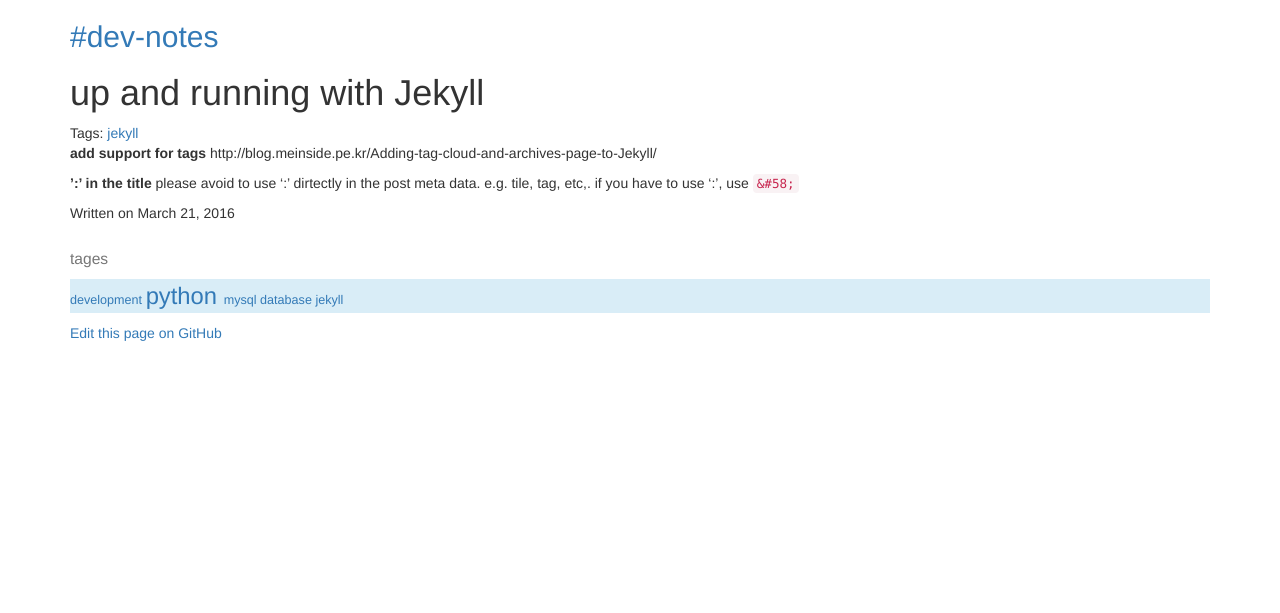
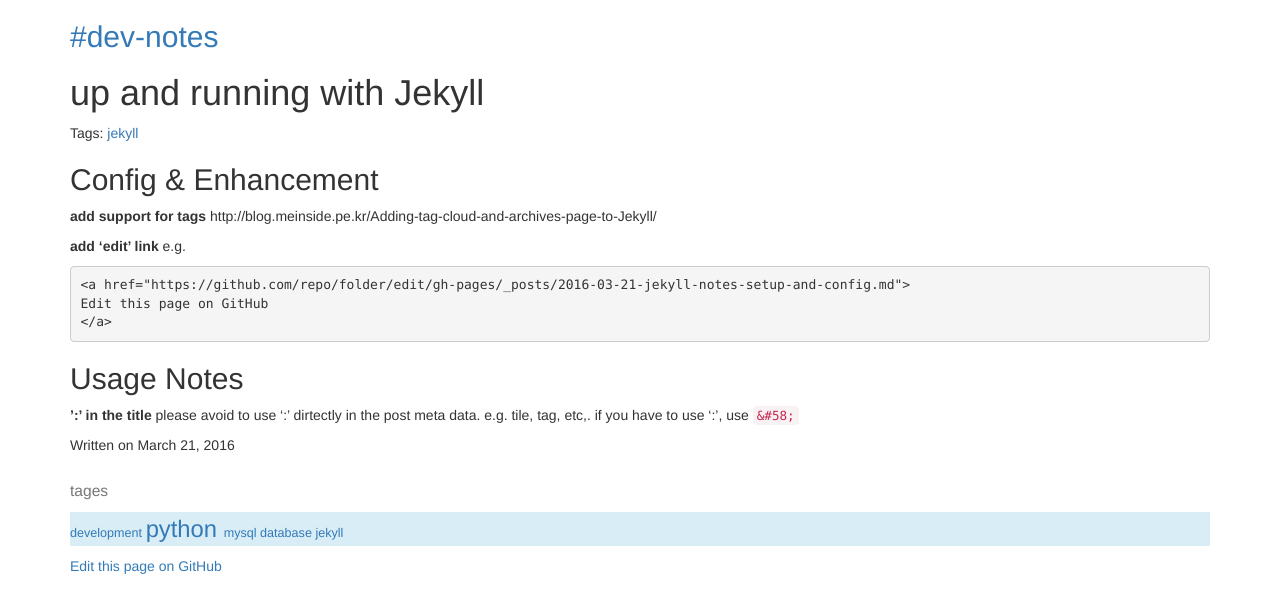
Before and after one commit to gary-liguoliang/notes, a Jekyll site: the page built from _posts/2016-03-21-jekyll-notes-setup-and-config.md, in a window 1280 px wide. Shown: the top 613 px of the page. Built offline with Jekyll 4.4.1, drawn with Linux system fonts in a browser that asks for light colours.

Commit message:
Update 2016-03-21-jekyll-notes-setup-and-config.md

````diff
--- a/_posts/2016-03-21-jekyll-notes-setup-and-config.md
+++ b/_posts/2016-03-21-jekyll-notes-setup-and-config.md
@@ -5,9 +5,19 @@ tags:
 - jekyll
 ---
 
+## Config & Enhancement
 **add support for tags**
 http://blog.meinside.pe.kr/Adding-tag-cloud-and-archives-page-to-Jekyll/
 
+**add 'edit' link**
+e.g.
+```html
+<a href="https://github.com/repo/folder/edit/gh-pages/{{ page.path }}">
+Edit this page on GitHub
+</a>
+```
+
+## Usage Notes
 **':' in the title**
 please avoid to use ':' dirtectly in the post meta data. e.g. tile, tag, etc,.
 if you have to use ':', use ```&#58;```
````
